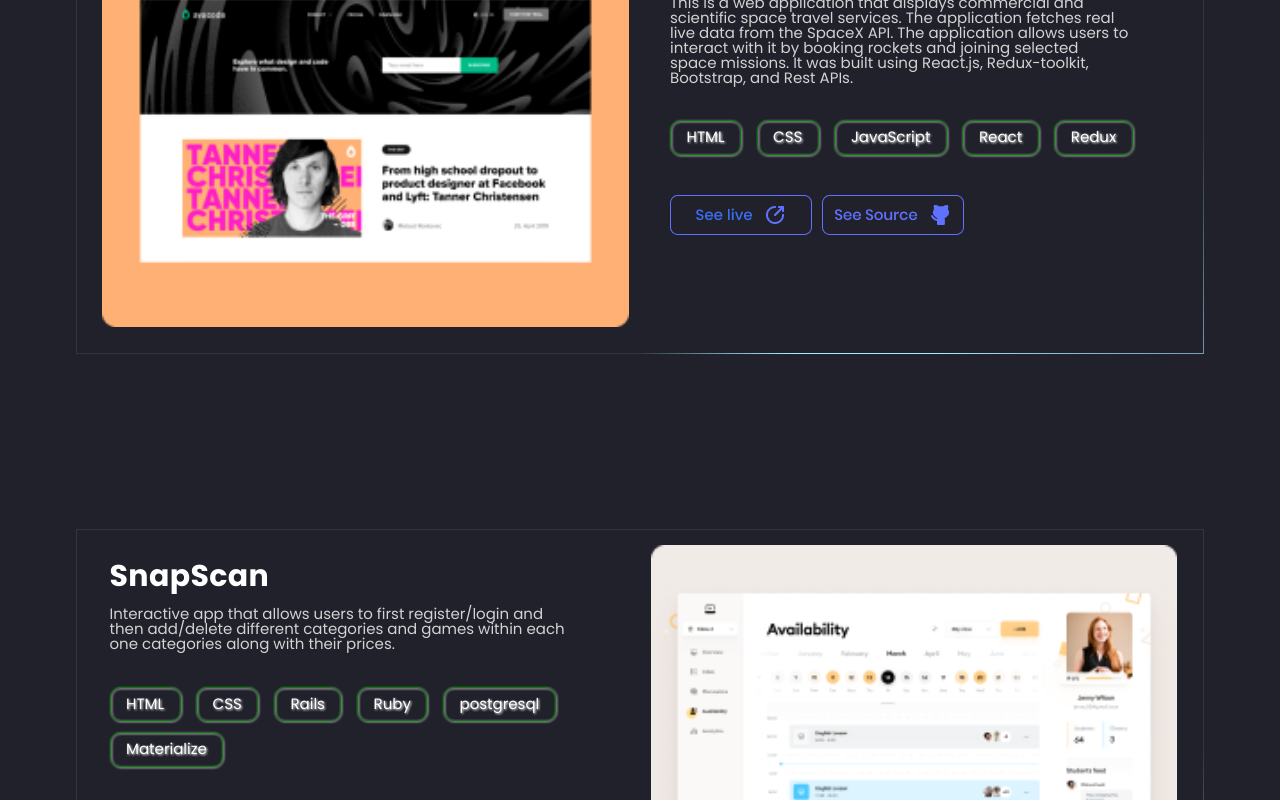
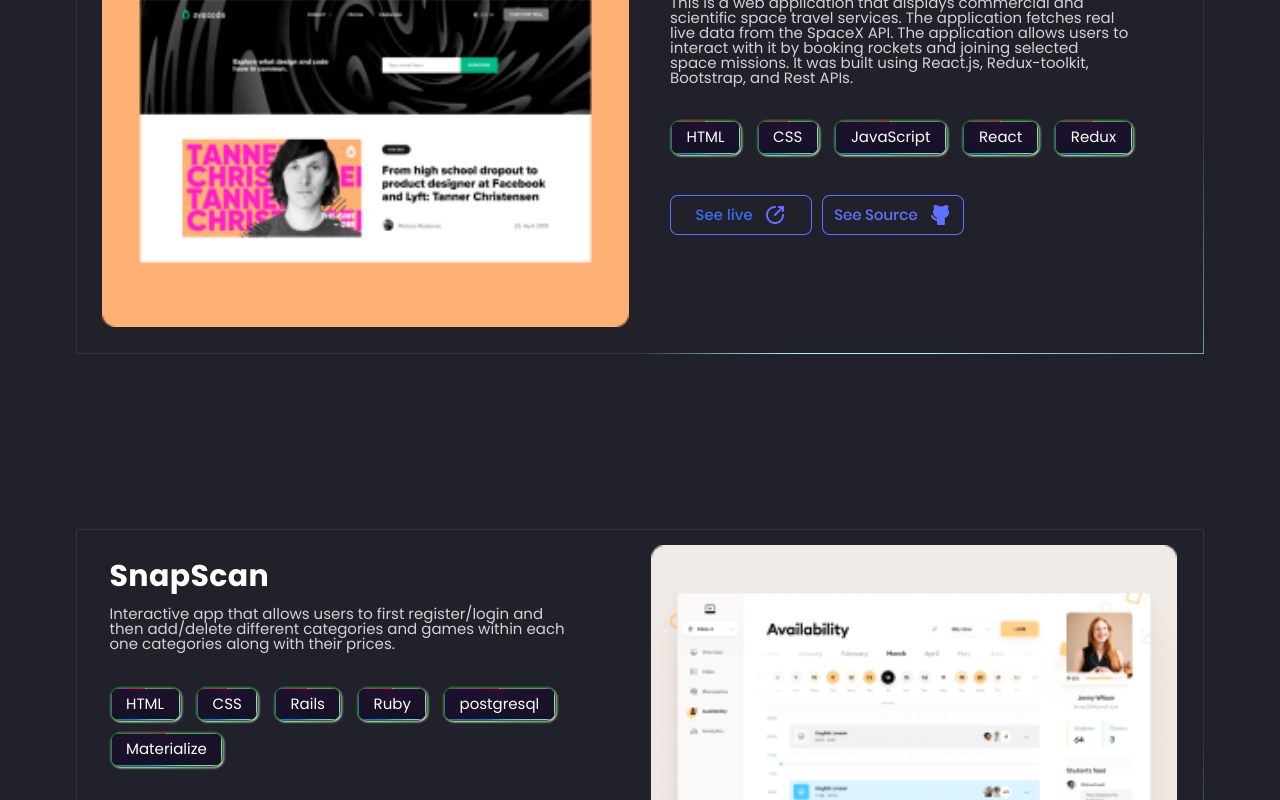
Before and after one commit to Shakir-Hussain12/Portfolio, a React (Vite) app: page / in a window 1280 px wide. Shown: the part 860-1660 px from the top of the page. Built offline with nearby package versions, Linux system fonts and the light colour scheme.

Commit message:
Added gradients

```diff
--- a/src/pages/Style.css
+++ b/src/pages/Style.css
@@ -149,6 +149,32 @@ li {
   margin: 1% 0;
   border-radius: 10px;
   filter: drop-shadow(1px 1px 1px);
+  --border-size: 1px;
+  border-radius: 10px;
+  --border-angle: 0turn;
+  background-image: conic-gradient(
+      from var(--border-angle),
+      #213,
+      #112 50%,
+      #213
+    ),
+    conic-gradient(from var(--border-angle), transparent 20%, #08f, #f03);
+  background-size: calc(100% - (var(--border-size) * 2))
+      calc(100% - (var(--border-size) * 2)),
+    cover;
+  background-position: center center;
+  background-repeat: no-repeat;
+
+  animation: bg-spin 3s linear infinite;
+  @keyframes bg-spin {
+    to {
+      --border-angle: 1turn;
+    }
+  }
+
+  &:hover {
+    animation-play-state: paused;
+  }
 }
 
 *,
@@ -210,7 +236,8 @@ h1 {
 
 .showbuttons > ul:nth-child(2) {
   display: flex;
-  flex-wrap: nowrap;
+  flex-wrap: wrap;
+  justify-content: center;
   padding-inline-start: 0;
   gap: 2%;
 }
@@ -270,12 +297,12 @@ h1 {
   display: flex;
   justify-content: space-around;
   flex-direction: column;
+  gap: 12px;
+  width: 90%;
+  padding: 16px;
   border: 1px solid;
   border-image: conic-gradient(from var(--angle), var(--c2), var(--c1) 0.1turn, var(--c1) 0.15turn, var(--c2) 0.25turn) 30;
   animation: borderRotate var(--d) linear infinite forwards;
-  gap: 12px;
-  width: 90%;
-  padding: 16px;
 }
 
 .work-item.animate {
@@ -561,6 +588,11 @@ nav {
 }
 
 @media (min-width: 768px) {
+  .showbuttons > ul:nth-child(2) {
+    flex-wrap: nowrap;
+    justify-content: flex-start;
+  }
+
   .sidenav,
   .sidenav-trigger {
     display: none;
```
